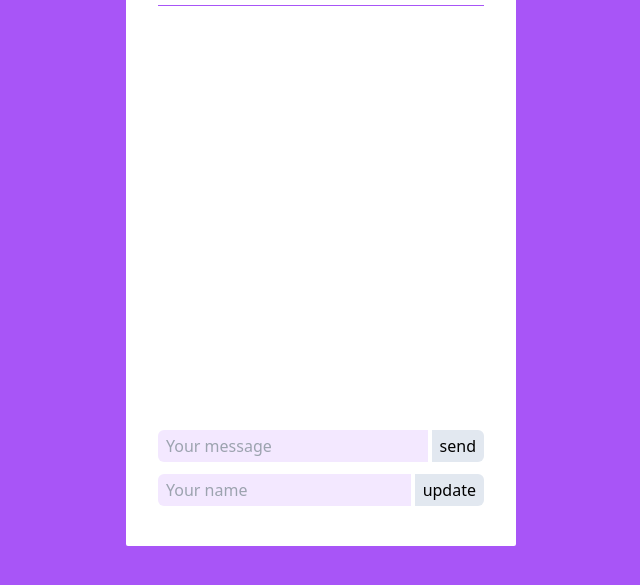
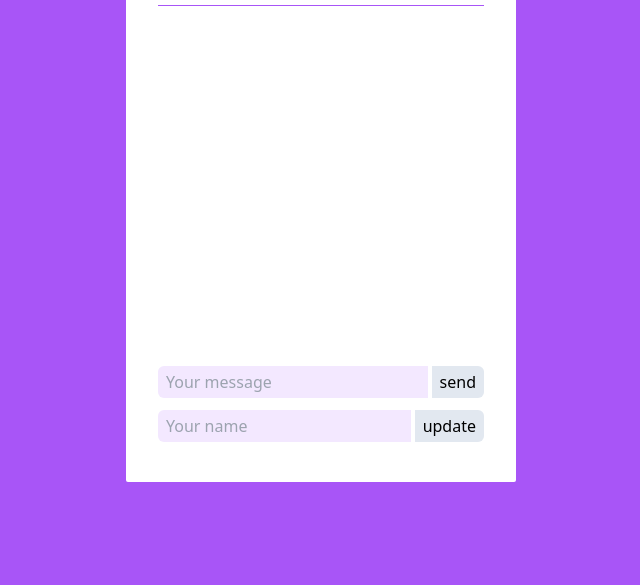
Before and after one commit to constantine950/chatApp, a website built with webpack: page dist/chat.html in a window 1280 px wide. Shown: the part 139-724 px from the top of the page, without its empty margins (319-959 px from the left). Built offline with nearby package versions, Linux system fonts and the light colour scheme; some packages are replaced by stand-ins of ours; no server answers; the database is empty.

Commit message:
all done

```diff
--- a/dist/chat.html
+++ b/dist/chat.html
@@ -22,7 +22,7 @@
                             <span class="absolute top-1 right-2 text-purple-700"><i class="bi bi-search"></i></span>
                         </div>
                     </div>
-                    <div class="h-96 overflow-y-auto">
+                    <div class="h-80 overflow-y-auto">
                         <div class="mt-5">
                             <ul class="msg-list"></ul>
                         </div>
```
Also changed, not shown: dist/output.css.
